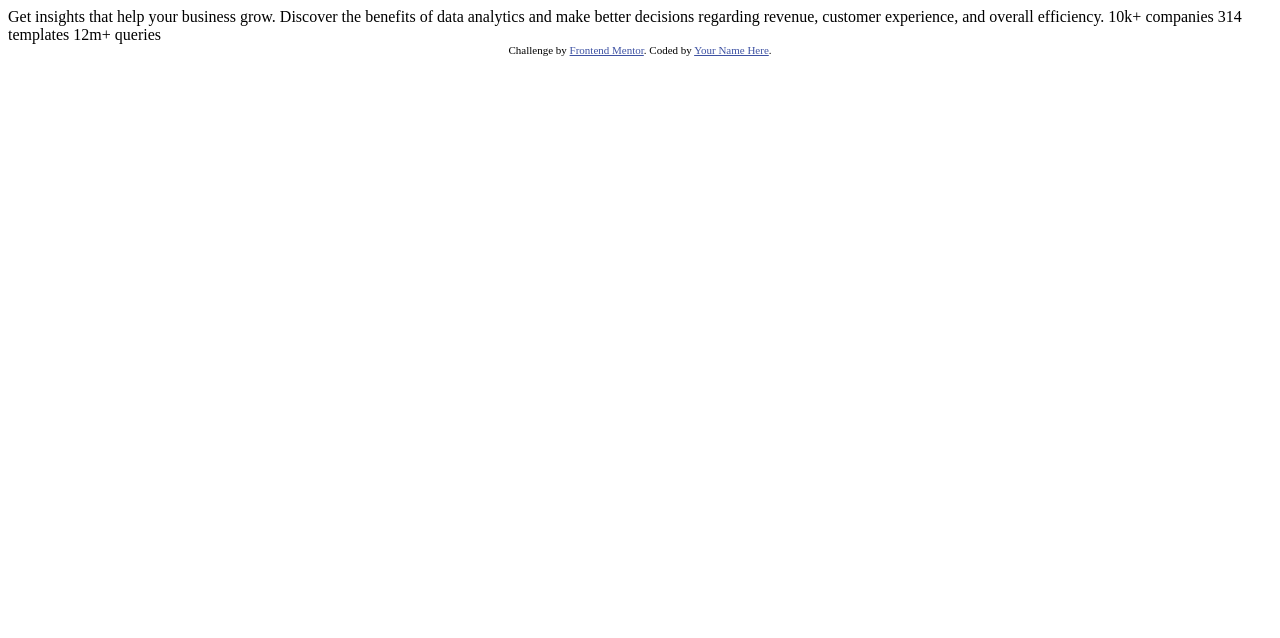
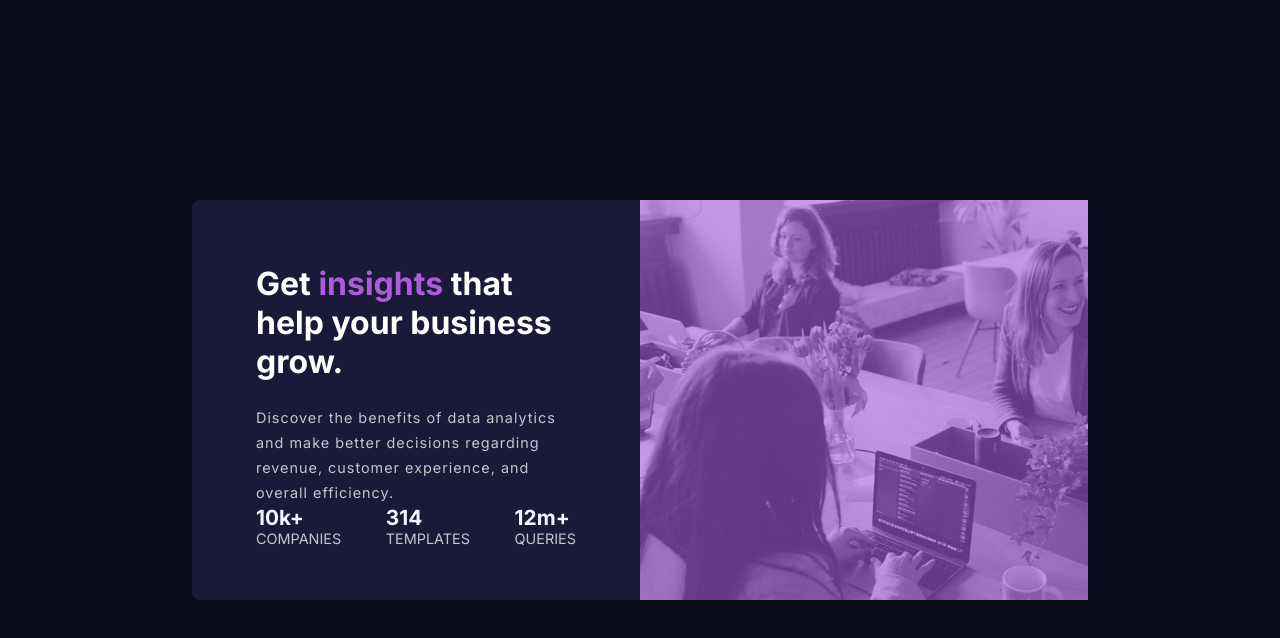
Before and after one commit to Nitin1103/stats-preview-card-component, a plain HTML site: page index.html in a window 1280 px wide. Drawn offline with Linux system fonts and the light colour scheme.

Commit message:
Forntend challenge

```diff
--- /dev/null
+++ b/app.css
@@ -0,0 +1,77 @@
+* {
+    margin: 0;
+    padding: 0;
+    box-sizing: border-box;
+}
+
+.outer {
+    width: 100vw;
+    height: 100vh;
+    background-color: hsl(233, 47%, 7%);
+    display: flex;
+    justify-content: center;
+    align-items: center;
+}
+
+.container {
+    background-color: hsl(244, 38%, 16%);
+    width: 70%;
+    height: 25rem;
+    border-radius: 0.5rem;
+    display: flex;
+}
+
+div {}
+
+.pbox {
+    width: 50%;
+    padding: 4rem;
+    display: flex;
+    flex-direction: column;
+    justify-content: space-between;
+}
+
+.sbox {
+
+    width: 50%;
+    background: linear-gradient(rgba(168, 88, 218, 0.6), rgba(168, 88, 218, 0.6)), url("images/image-header-desktop.jpg");
+    background-position: cover;
+}
+
+.pbox-inner1 {
+    font-family: 'Inter', sans-serif;
+    font-weight: 700;
+    font-size: 2rem;
+    color: white;
+    text-align: left;
+}
+
+span {
+    color: hsl(277, 64%, 61%)
+}
+
+.pbox-inner2 {
+    font-size: 0.9rem;
+    color: hsla(0, 0%, 100%, 0.75);
+    font-family: 'Inter', sans-serif;
+    margin-top: 1.5rem;
+    line-height: 25px;
+    font-weight: 100;
+    letter-spacing: 1px;
+}
+
+.pbox-inner3 {
+    border: 1px solid white;
+    color: hsla(0, 0%, 100%, 0.75);
+}
+
+.pbox-3 {
+    display: flex;
+    flex-direction: row;
+    justify-content: space-between;
+    color: aliceblue;
+    font-family: 'Inter', sans-serif;
+}
+
+/* font-family: 'Inter', sans-serif; */
+/* font-family: 'Lexend Deca', sans-serif; */
--- a/index.html
+++ b/index.html
@@ -1,33 +1,54 @@
 <!DOCTYPE html>
 <html lang="en">
+
 <head>
   <meta charset="UTF-8">
-  <meta name="viewport" content="width=device-width, initial-scale=1.0"> <!-- displays site properly based on user's device -->
-
+  <meta name="viewport" content="width=device-width, initial-scale=1.0">
   <link rel="icon" type="image/png" sizes="32x32" href="./images/favicon-32x32.png">
+  <link rel="preconnect" href="https://fonts.googleapis.com">
+  <link rel="preconnect" href="https://fonts.gstatic.com" crossorigin>
+  <link href="https://fonts.googleapis.com/css2?family=Inter:wght@400;700&family=Outfit:wght@400;700&display=swap"
+    rel="stylesheet">
+  <link rel="preconnect" href="https://fonts.googleapis.com">
+  <link rel="preconnect" href="https://fonts.gstatic.com" crossorigin>
+  <link href="https://fonts.googleapis.com/css2?family=Lexend+Deca&display=swap" rel="stylesheet">
+  <link rel="stylesheet" href="app.css">
 
   <title>Frontend Mentor | Stats preview card component</title>
+</head>
 
-  <!-- Feel free to remove these styles or customise in your own stylesheet 👍 -->
-  <style>
-    .attribution { font-size: 11px; text-align: center; }
-    .attribution a { color: hsl(228, 45%, 44%); }
-  </style>
-</head>
 <body>
-
-  Get insights that help your business grow.
-
-  Discover the benefits of data analytics and make better decisions regarding revenue, customer
-  experience, and overall efficiency.
-
-  10k+ companies
-  314 templates
-  12m+ queries
-
-  <div class="attribution">
-    Challenge by <a href="https://www.frontendmentor.io?ref=challenge" target="_blank">Frontend Mentor</a>.
-    Coded by <a href="#">Your Name Here</a>.
+  <div class="outer">
+    <div class="container">
+      <div class="pbox">
+        <div class="pbox-inner">
+          <div class="pbox-inner1">
+            Get <span>insights</span> that help your business grow.
+          </div>
+          <div class="pbox-inner2">
+            Discover the benefits of data analytics and make better decisions regarding revenue, customer
+            experience, and overall efficiency.
+          </div>
+        </div>
+        <div class="pbox-3">
+          <div class="pbox3-1">
+            <p style="font-size: 1.3rem; font-weight: bold;">10k+</p>
+            <p style="color:hsla(0, 0%, 100%, 0.75); font-size: 0.9rem;">COMPANIES</p>
+          </div>
+          <div class="pbox3-2">
+            <p style="font-size: 1.3rem; font-weight: bold;">314</p>
+            <p style="color:hsla(0, 0%, 100%, 0.75);font-size: 0.9rem;">TEMPLATES</p>
+          </div>
+          <div class="pbox3-3">
+            <p style="font-size: 1.3rem; font-weight: bold;">12m+</p>
+            <p style="color:hsla(0, 0%, 100%, 0.75);font-size: 0.9rem;">QUERIES</p>
+          </div>
+        </div>
+      </div>
+      <div class="sbox">
+      </div>
+    </div>
   </div>
 </body>
+
 </html>
```
